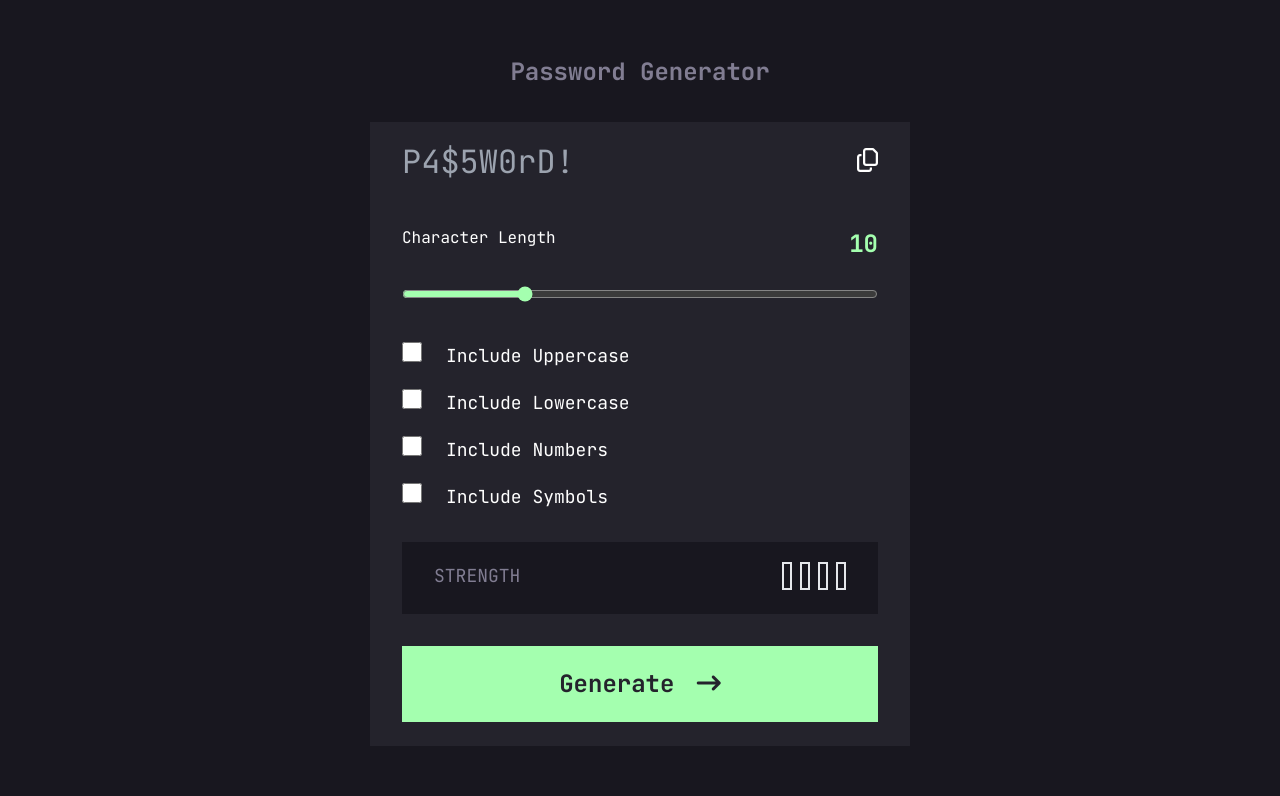
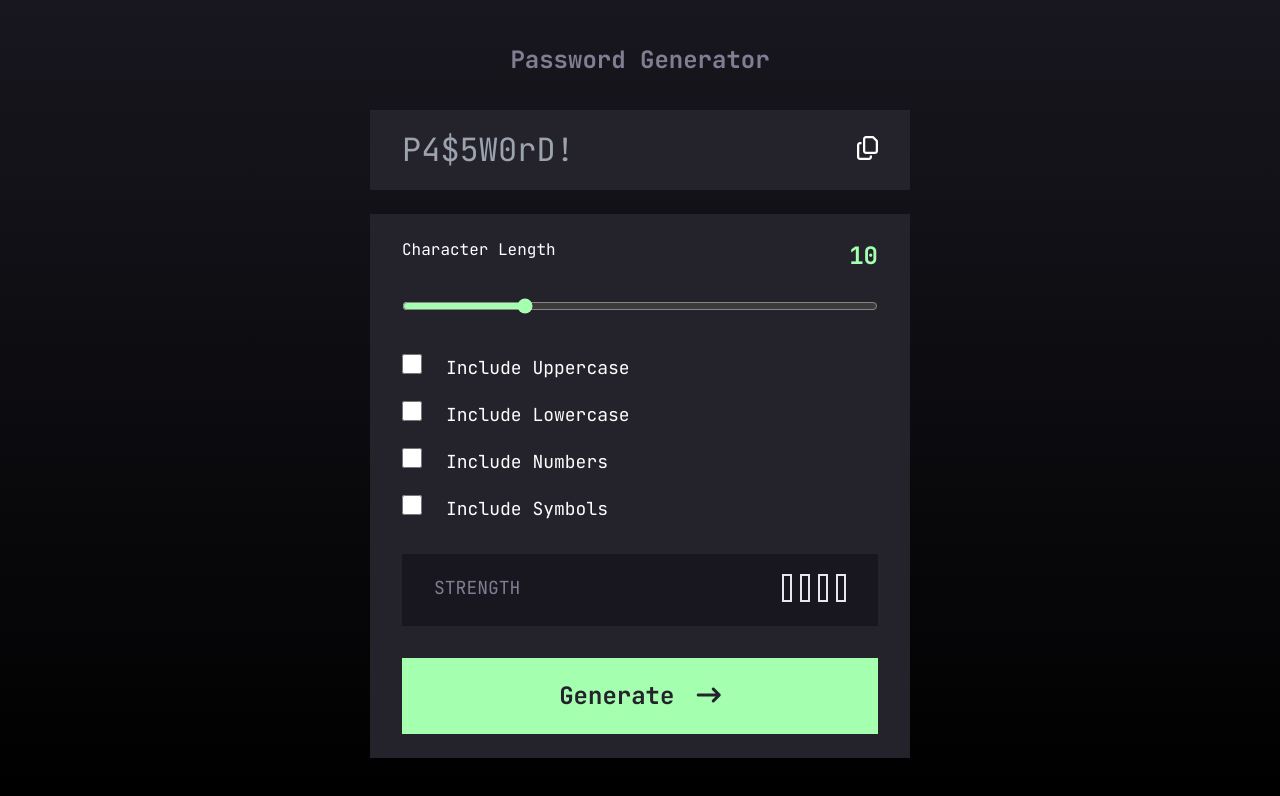
Before and after one commit to OmarAlSeddik/password-generator-app, a plain HTML site: page index.html in a window 1280 px wide. Drawn offline with nearby package versions, Linux system fonts and the light colour scheme.

Commit message:
tiny edit

```diff
--- a/index.html
+++ b/index.html
@@ -22,7 +22,9 @@
       crossorigin="anonymous"
     ></script>
   </head>
-  <body class="bg-[#18171F] text-white text-pretty font-[jet-brains-mono]">
+  <body
+    class="bg-gradient-to-t from-black to-[#18171F] text-white text-pretty font-[jet-brains-mono]"
+  >
     <div
       class="container flex flex-col items-center justify-center min-h-screen mx-auto px-4"
     >
@@ -33,7 +35,7 @@
       </h1>
       <main class="w-[33.75rem] max-w-full flex flex-col">
         <div
-          class="h-[4rem] sm:h-[5rem] bg-[#24232C] flex justify-between items-center px-4 sm:px-8 w-full"
+          class="h-[4rem] sm:h-[5rem] bg-[#24232C] flex justify-between items-center px-4 sm:px-8 w-full mb-4 sm:mb-6"
         >
           <input
             type="text"
```
